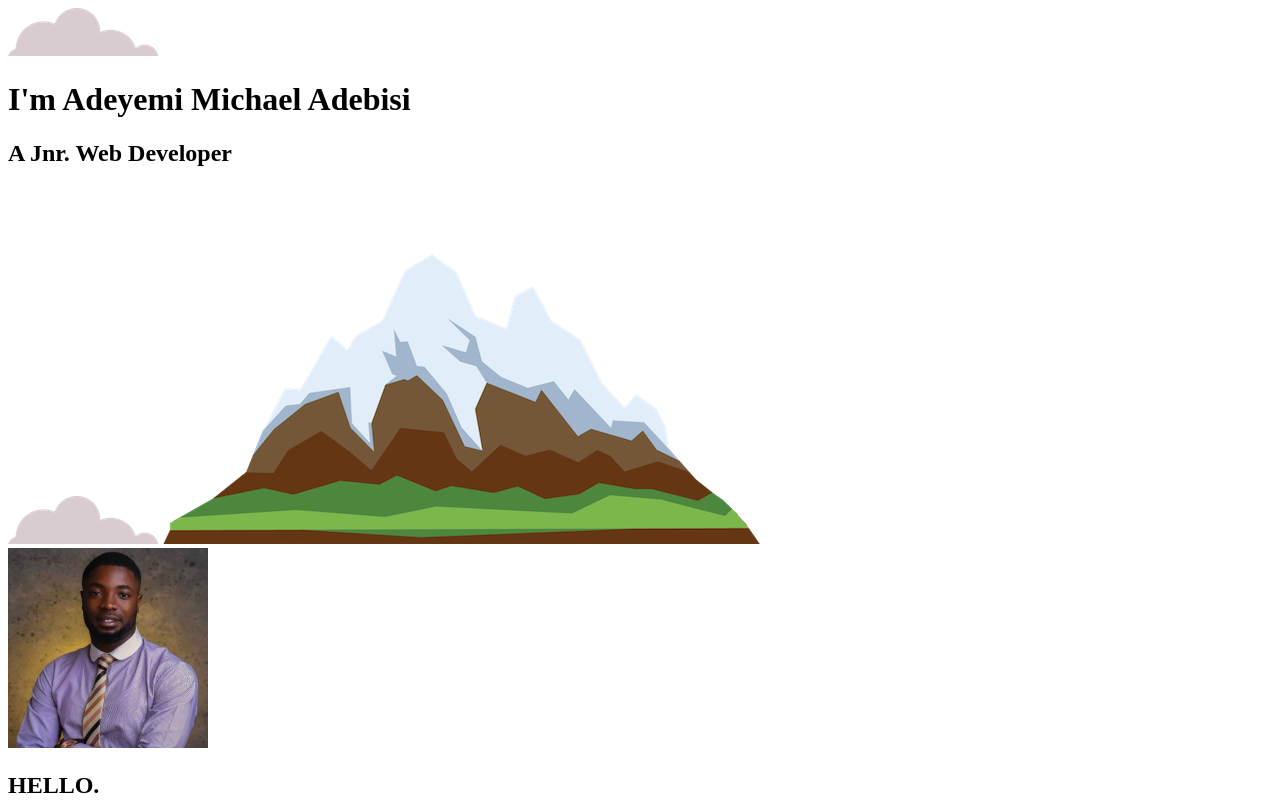
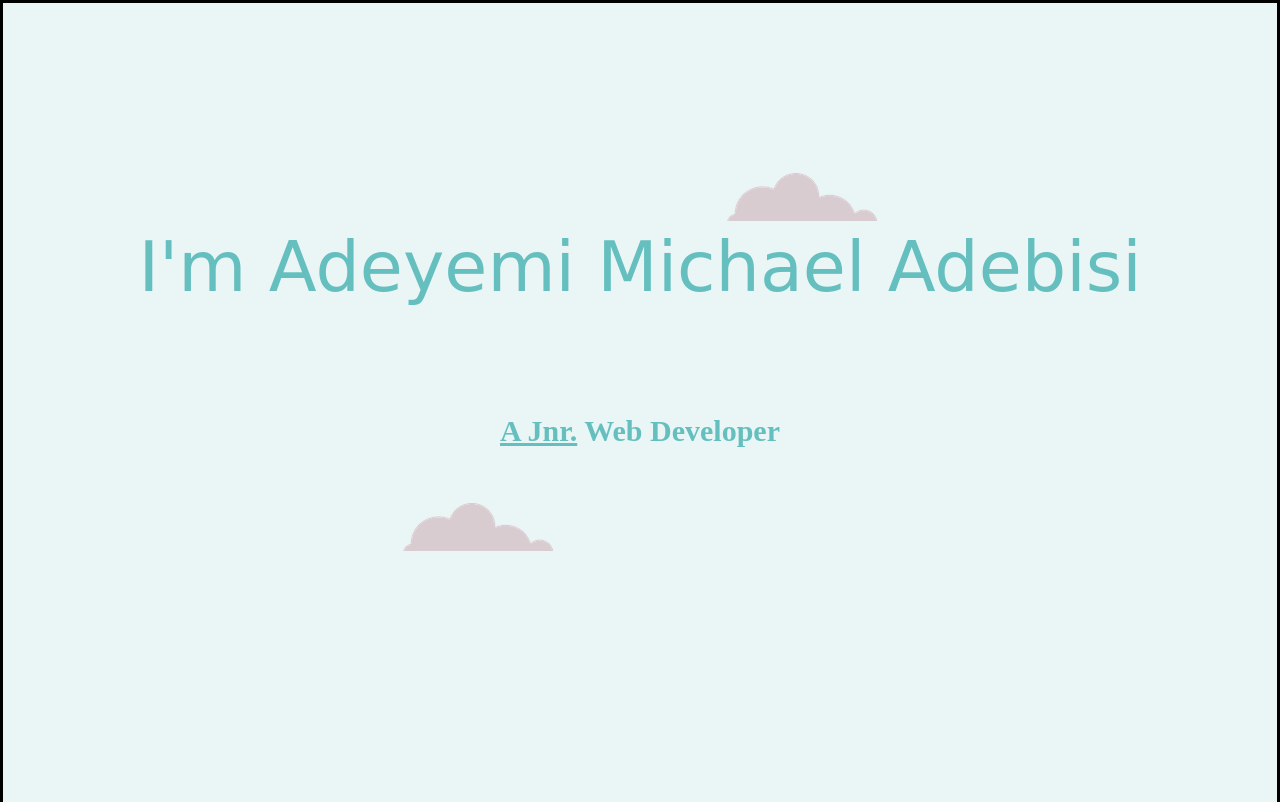
Before and after one commit to adeyemiadebisi/task_two, a plain HTML site: page index.html in a window 1280 px wide. Shown: the top 802 px of the page. Drawn offline with Linux system fonts and the light colour scheme; files that its build step writes are made by us from their sources; files whose address does not match are found by name.

Commit message:
Update index.html

```diff
--- a/index.html
+++ b/index.html
@@ -4,7 +4,7 @@
 <head>
   <meta charset="utf-8">
   <title>My frist Challenge</title>
-  <link rel="stylesheet" href="css\style.css">
+  <link rel="stylesheet" href="css/style.css">
   <link rel="icon" href="https://github.com/adeyemiadebisi/task_two/commit/53431eaf0a764bf24755057dc5eea20d8eb77b1d">
 
 </head>
```
